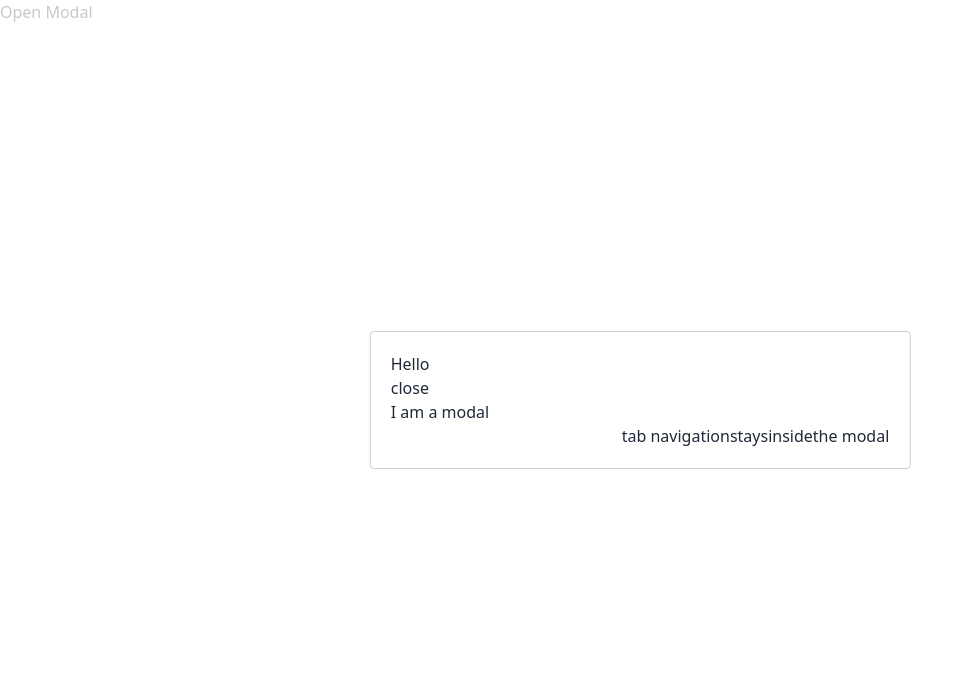
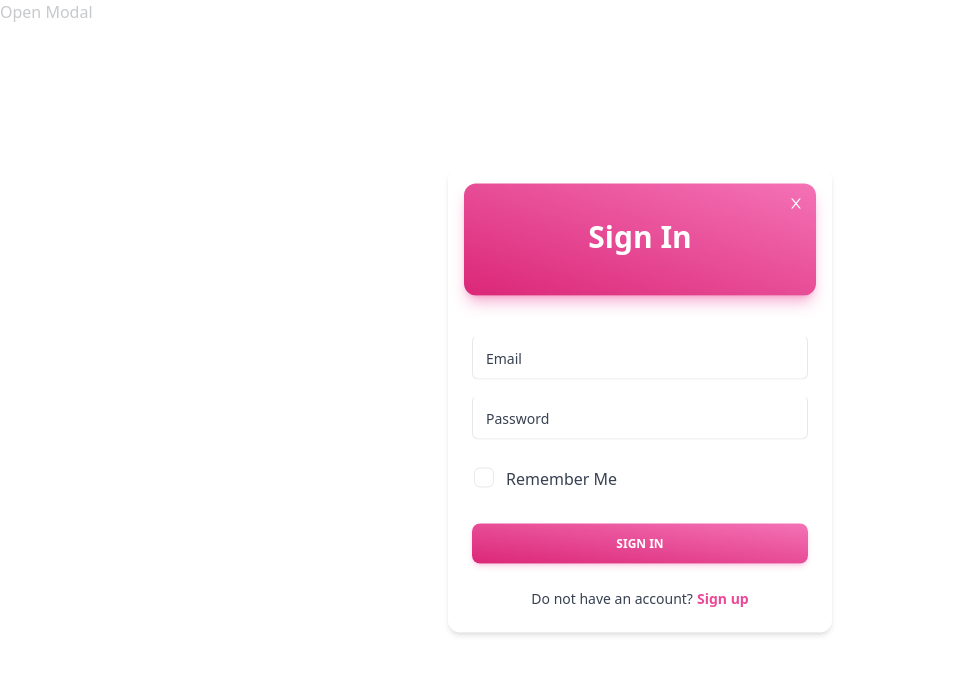
Before and after one commit to SakibAlHasan10/travel-bd, a React (Vite) app: page /login in a window 1280 px wide. Both pictures are taken after a click on the button "Open Modal". Shown: the top 674 px of the page, without its empty margins (0-973 px from the left). Built offline with nearby package versions, Linux system fonts and the light colour scheme.

Commit message:
add login gorm

```diff
--- a/package.json
+++ b/package.json
@@ -14,6 +14,7 @@
     "match-sorter": "^6.3.1",
     "react": "^18.2.0",
     "react-dom": "^18.2.0",
+    "react-icons": "^4.11.0",
     "react-modal": "^3.16.1",
     "react-router-dom": "^6.16.0",
     "sort-by": "^1.2.0",
--- a/src/Components/Login/Login.jsx
+++ b/src/Components/Login/Login.jsx
@@ -1,51 +1,109 @@
-import React from 'react';
-import Modal from 'react-modal';
+import React from "react";
+import Modal from "react-modal";
+import { AiOutlineClose } from "react-icons/ai";
 const customStyles = {
   content: {
-      top: '50%',
-      left: '50%',
-      right: 'auto',
-      bottom: 'auto',
-      marginRight: '-50%',
-      transform: 'translate(-50%, -50%)',
+    top: "50%",
+    left: "50%",
+    right: "auto",
+    bottom: "auto",
+    marginRight: "-50%",
+    transform: "translate(-50%, -50%)",
+    background: "none",
+    border: "none",
   },
 };
-//   Modal.setAppElement('');
 const Login = () => {
-    let subtitle;
   const [modalIsOpen, setIsOpen] = React.useState(false);
 
-  function openModal() {
-    setIsOpen(true);
-  }
-
-  function afterOpenModal() {
-    // references are now sync'd and can be accessed.
-    // subtitle.style.color = '#f00';
-  }
-
-  function closeModal() {
-    setIsOpen(false);
-  }
   return (
     <div>
-            <button onClick={openModal}>Open Modal</button>
-      <Modal
-        isOpen={modalIsOpen}
-        onAfterOpen={afterOpenModal}
-        onRequestClose={closeModal}
-        style={customStyles}
-        // contentLabel="Example Modal"
+      <button onClick={() => setIsOpen(true)}>Open Modal</button>
+      <Modal isOpen={modalIsOpen} style={customStyles}>
+        <form>
+          <div className="relative pt-10 flex w-96 flex-col rounded-xl bg-white bg-clip-border text-gray-700 shadow-md">
+            <div className="relative mx-4 -mt-6 mb-4 grid h-28  overflow-hidden rounded-xl bg-gradient-to-tr from-pink-600 to-pink-400 bg-clip-border text-white shadow-lg shadow-pink-500/40">
+                <span
+                  className="pt-3 absolute  right-3 mb-0 pb-0 "
+                  onClick={() => setIsOpen(false)}
                 >
-        <h2 ref={(_subtitle) => (subtitle = _subtitle)}>Hello</h2>
-        <button onClick={closeModal}>close</button>
-        <div>I am a modal</div>
-        <form>
-          <input />
-          <button>tab navigation</button>
-          <button>stays</button>
-          <button>inside</button>
-          <button>the modal</button>
+                  <AiOutlineClose />
+                </span>
+              <h3 className=" block text-center pt-8 font-sans text-3xl font-semibold leading-snug tracking-normal text-white antialiased">
+                Sign In
+              </h3>
+            </div>
+            <div className="flex flex-col gap-4 p-6">
+              <div className="relative h-11 w-full min-w-[200px]">
+                <input
+                  className="peer h-full w-full rounded-md border border-blue-gray-200 border-t-transparent bg-transparent px-3 py-3 font-sans text-sm font-normal text-blue-gray-700 outline outline-0 transition-all placeholder-shown:border placeholder-shown:border-blue-gray-200 placeholder-shown:border-t-blue-gray-200 focus:border-2 focus:border-pink-500 focus:border-t-transparent focus:outline-0 disabled:border-0 disabled:bg-blue-gray-50"
+                  placeholder=""
+                />
+                <label className="before:content[' '] after:content[' '] pointer-events-none absolute left-0 -top-1.5 flex h-full w-full select-none text-[11px] font-normal leading-tight text-blue-gray-400 transition-all before:pointer-events-none before:mt-[6.5px] before:mr-1 before:box-border before:block before:h-1.5 before:w-2.5 before:rounded-tl-md before:border-t before:border-l before:border-blue-gray-200 before:transition-all after:pointer-events-none after:mt-[6.5px] after:ml-1 after:box-border after:block after:h-1.5 after:w-2.5 after:flex-grow after:rounded-tr-md after:border-t after:border-r after:border-blue-gray-200 after:transition-all peer-placeholder-shown:text-sm peer-placeholder-shown:leading-[4.1] peer-placeholder-shown:text-blue-gray-500 peer-placeholder-shown:before:border-transparent peer-placeholder-shown:after:border-transparent peer-focus:text-[11px] peer-focus:leading-tight peer-focus:text-pink-500 peer-focus:before:border-t-2 peer-focus:before:border-l-2 peer-focus:before:!border-pink-500 peer-focus:after:border-t-2 peer-focus:after:border-r-2 peer-focus:after:!border-pink-500 peer-disabled:text-transparent peer-disabled:before:border-transparent peer-disabled:after:border-transparent peer-disabled:peer-placeholder-shown:text-blue-gray-500">
+                  Email
+                </label>
+              </div>
+              <div className="relative h-11 w-full min-w-[200px]">
+                <input
+                  className="peer h-full w-full rounded-md border border-blue-gray-200 border-t-transparent bg-transparent px-3 py-3 font-sans text-sm font-normal text-blue-gray-700 outline outline-0 transition-all placeholder-shown:border placeholder-shown:border-blue-gray-200 placeholder-shown:border-t-blue-gray-200 focus:border-2 focus:border-pink-500 focus:border-t-transparent focus:outline-0 disabled:border-0 disabled:bg-blue-gray-50"
+                  placeholder=""
+                />
+                <label className="before:content[' '] after:content[' '] pointer-events-none absolute left-0 -top-1.5 flex h-full w-full select-none text-[11px] font-normal leading-tight text-blue-gray-400 transition-all before:pointer-events-none before:mt-[6.5px] before:mr-1 before:box-border before:block before:h-1.5 before:w-2.5 before:rounded-tl-md before:border-t before:border-l before:border-blue-gray-200 before:transition-all after:pointer-events-none after:mt-[6.5px] after:ml-1 after:box-border after:block after:h-1.5 after:w-2.5 after:flex-grow after:rounded-tr-md after:border-t after:border-r after:border-blue-gray-200 after:transition-all peer-placeholder-shown:text-sm peer-placeholder-shown:leading-[4.1] peer-placeholder-shown:text-blue-gray-500 peer-placeholder-shown:before:border-transparent peer-placeholder-shown:after:border-transparent peer-focus:text-[11px] peer-focus:leading-tight peer-focus:text-pink-500 peer-focus:before:border-t-2 peer-focus:before:border-l-2 peer-focus:before:!border-pink-500 peer-focus:after:border-t-2 peer-focus:after:border-r-2 peer-focus:after:!border-pink-500 peer-disabled:text-transparent peer-disabled:before:border-transparent peer-disabled:after:border-transparent peer-disabled:peer-placeholder-shown:text-blue-gray-500">
+                  Password
+                </label>
+              </div>
+              <div className="-ml-2.5">
+                <div className="inline-flex items-center">
+                  <label
+                    className="relative flex cursor-pointer items-center rounded-full p-3"
+                    htmlFor="checkbox"
+                    data-ripple-dark="true"
+                  >
+                    <input
+                      type="checkbox"
+                      className="before:content[''] peer relative h-5 w-5 cursor-pointer appearance-none rounded-md border border-blue-gray-200 transition-all before:absolute before:top-2/4 before:left-2/4 before:block before:h-12 before:w-12 before:-translate-y-2/4 before:-translate-x-2/4 before:rounded-full before:bg-blue-gray-500 before:opacity-0 before:transition-opacity checked:border-pink-500 checked:bg-pink-500 checked:before:bg-pink-500 hover:before:opacity-10"
+                      id="checkbox"
+                    />
+                    <span className="pointer-events-none absolute top-2/4 left-2/4 -translate-y-2/4 -translate-x-2/4 text-white opacity-0 transition-opacity peer-checked:opacity-100">
+                      <svg
+                        xmlns="http://www.w3.org/2000/svg"
+                        className="h-3.5 w-3.5"
+                        viewBox="0 0 20 20"
+                        fill="currentColor"
+                        stroke="currentColor"
+                      >
+                        <path d="M16.707 5.293a1 1 0 010 1.414l-8 8a1 1 0 01-1.414 0l-4-4a1 1 0 011.414-1.414L8 12.586l7.293-7.293a1 1 0 011.414 0z"></path>
+                      </svg>
+                    </span>
+                  </label>
+                  <label
+                    className="mt-px cursor-pointer select-none font-light text-gray-700"
+                    htmlFor="checkbox"
+                  >
+                    Remember Me
+                  </label>
+                </div>
+              </div>
+            </div>
+            <div className="p-6 pt-0">
+              <button
+                className="block w-full select-none rounded-lg bg-gradient-to-tr from-pink-600 to-pink-400 py-3 px-6 text-center align-middle font-sans text-xs font-bold uppercase text-white shadow-md shadow-pink-500/20 transition-all hover:shadow-lg hover:shadow-pink-500/40 active:opacity-[0.85] disabled:pointer-events-none disabled:opacity-50 disabled:shadow-none"
+                type="button"
+                data-ripple-light="true"
+              >
+                Sign In
+              </button>
+              <p className="mt-6 flex justify-center font-sans text-sm font-light leading-normal text-inherit antialiased">
+                Do not have an account?
+                <a
+                  href="#signup"
+                  className="ml-1 block font-sans text-sm font-bold leading-normal text-pink-500 antialiased"
+                >
+                  Sign up
+                </a>
+              </p>
+            </div>
+          </div>
         </form>
       </Modal>
     </div>
```
Also changed, not shown: 1 other file (tests, documents, lock files or other folders). Lines whose indentation alone changed are shown as unchanged.
